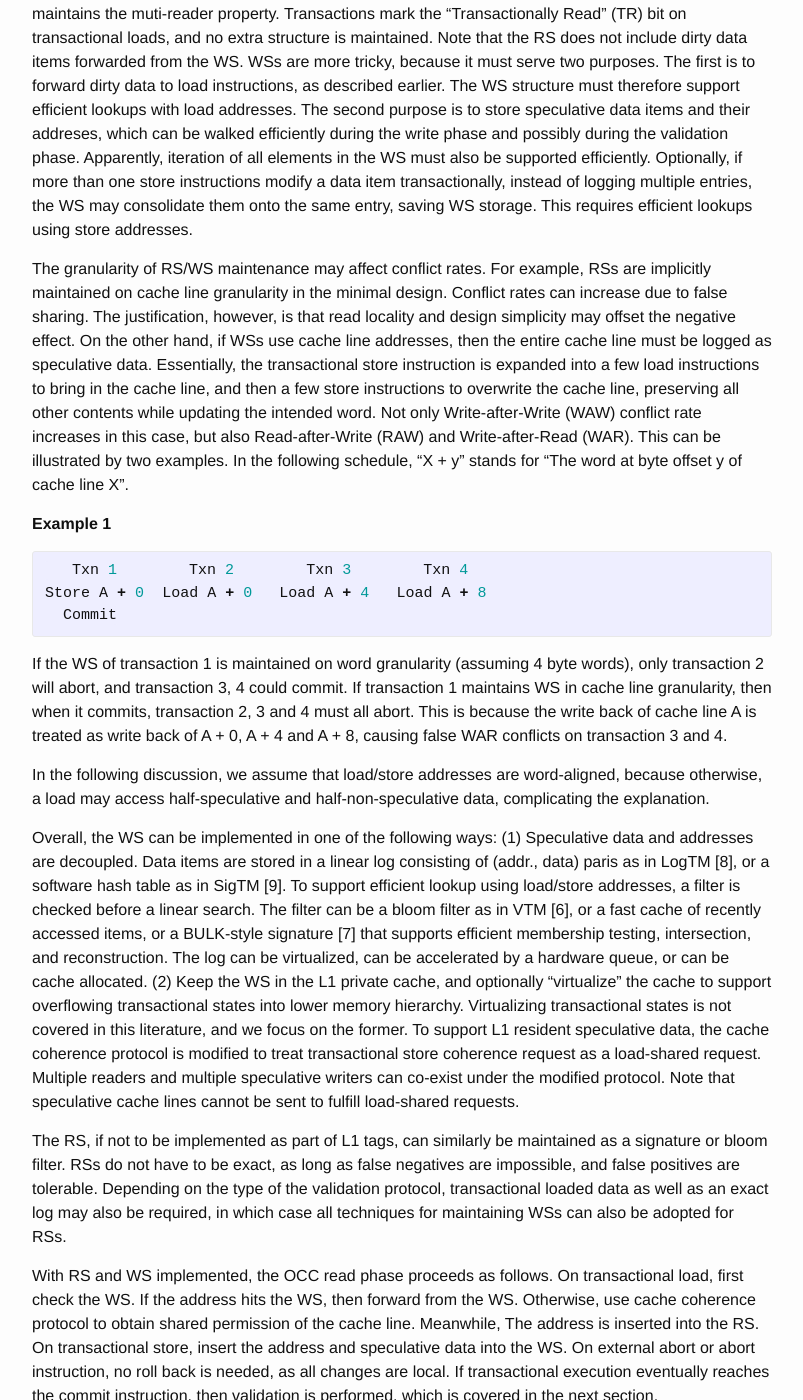
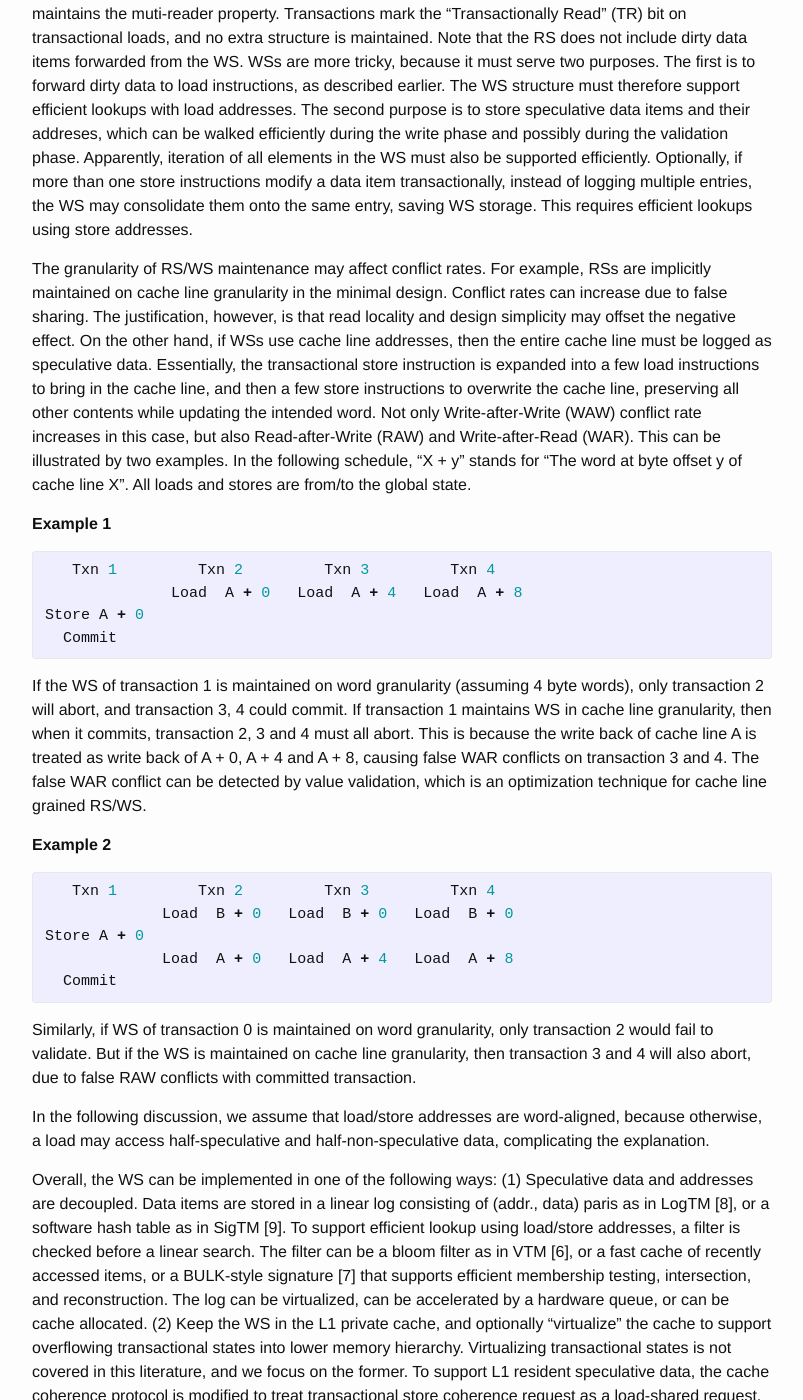
Before and after one commit to wangziqi2013/wangziqi2013.github.io, a Jekyll site: the page built from _posts/2018-03-18-HTM-Hardware-2PL-and-OCC.markdown, in a window 1280 px wide and 1400 px high, scrolled down 4014 px. Shown: the whole window, without its empty margins (238-1041 px from the left). Built offline with Jekyll 4.4.1, drawn with Linux system fonts in a browser that asks for light colours.

Commit message:
Adding example 2

```diff
--- a/_posts/2018-03-18-HTM-Hardware-2PL-and-OCC.markdown
+++ b/_posts/2018-03-18-HTM-Hardware-2PL-and-OCC.markdown
@@ -167,18 +167,34 @@ the transactional store instruction is expanded into a few load instructions to
 then a few store instructions to overwrite the cache line, preserving all other contents while updating the intended word.
 Not only Write-after-Write (WAW) conflict rate increases in this case, but also Read-after-Write (RAW) and Write-after-Read (WAR).
 This can be illustrated by two examples. In the following schedule, "X + y" stands for "The word at byte offset y of cache line X".
+All loads and stores are from/to the global state.
 
 **Example 1**
 {% highlight C %}
-   Txn 1        Txn 2        Txn 3        Txn 4
-Store A + 0  Load A + 0   Load A + 4   Load A + 8
+   Txn 1         Txn 2         Txn 3         Txn 4
+              Load  A + 0   Load  A + 4   Load  A + 8
+Store A + 0
   Commit
 {% endhighlight %}
 
 If the WS of transaction 1 is maintained on word granularity (assuming 4 byte words), only transaction 2 will abort, and
 transaction 3, 4 could commit. If transaction 1 maintains WS in cache line granularity, then when it commits, transaction
 2, 3 and 4 must all abort. This is because the write back of cache line A is treated as write back of A + 0, A + 4
-and A + 8, causing false WAR conflicts on transaction 3 and 4.
+and A + 8, causing false WAR conflicts on transaction 3 and 4. The false WAR conflict can be detected by value validation,
+which is an optimization technique for cache line grained RS/WS.
+
+**Example 2**
+{% highlight C %}
+   Txn 1         Txn 2         Txn 3         Txn 4
+             Load  B + 0   Load  B + 0   Load  B + 0
+Store A + 0
+             Load  A + 0   Load  A + 4   Load  A + 8
+  Commit
+{% endhighlight %}
+
+Similarly, if WS of transaction 0 is maintained on word granularity, only transaction 2 would fail to validate. But
+if the WS is maintained on cache line granularity, then transaction 3 and 4 will also abort, due to false
+RAW conflicts with committed transaction.
 
 In the following discussion, we assume that load/store addresses are word-aligned, because otherwise, a load may access half-speculative
 and half-non-speculative data, complicating the explanation.
```
